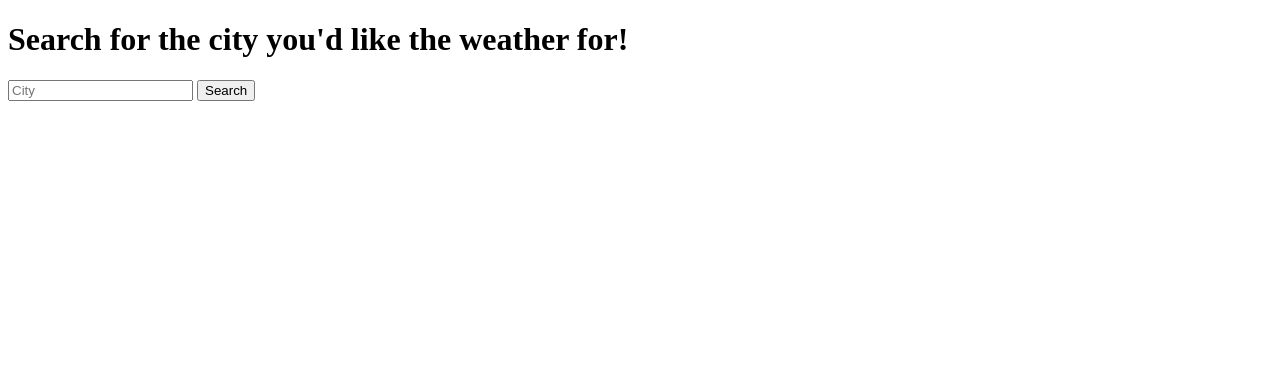
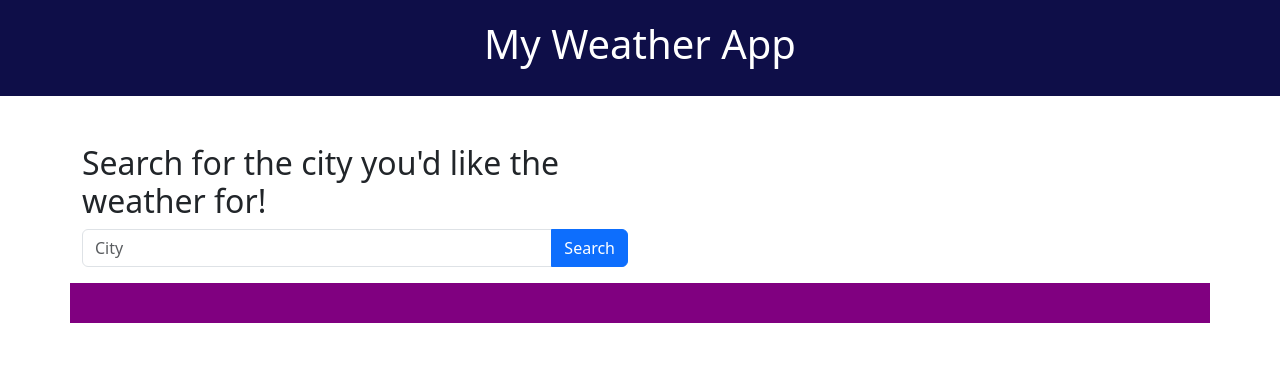
Before and after one commit to Angelina12P/WeatherWeatherWhatYouLike, a plain HTML site: page index.html in a window 1280 px wide. Drawn offline with nearby package versions, Linux system fonts and the light colour scheme; no server answers.

Commit message:
added bootstrap and css to see it

```diff
--- a/index.html
+++ b/index.html
@@ -5,26 +5,52 @@
     <meta http-equiv="X-UA-Compatible" content="IE=edge">
     <meta name="viewport" content="width=device-width, initial-scale=1.0">
     <title>Weather Weather What You Like</title>
-    <link rel="stylesheet" href="./style.css">
+    <!-- Bootstrap CSS -->
+    <link rel="stylesheet" href="https://cdnjs.cloudflare.com/ajax/libs/twitter-bootstrap/5.4.3/css/bootstrap.min.css" integrity="sha512-8PzSj+cl95+u0nIvpV7M2K/tvKv7U9Z6UgWT6U29fYcBa0Hg/xIy4xBp7q4J4CexDBqf2XTZz+VZSjDZzTXGKQ==" crossorigin="anonymous" referrerpolicy="no-referrer" />
+     <link rel="stylesheet" href="./style.css">
 </head>
 <body>
 
 
-<header></header>
+    <header>
+        <h1 class="text-center">My Weather App</h1>
+      </header>
 
-<div class="searchBit">
-    <h1>Search for the city you'd like the weather for!</h1>
-    <input type="text" placeholder="City" id="searchCity"/>
-    <button id="searchButton">Search</button>
-</div>
+      <div class="container mt-5">
+        <div class="row">
+          <div class="col-md-6">
+            <div id="searchBit bg-light p-3">
+              <h2>Search for the city you'd like the weather for!</h2>
+              <form>
+                <div class="input-group mb-3">
+                  <input type="text" class="form-control" placeholder="City" id="searchCity"/>
+                  <button class="btn btn-primary" id="searchButton" type="button">Search</button>
+                </div>
+              </form>
+            </div>
+          </div>
 
-<div id="answersBit">
+            <div id="answersBit">
 
-</div>
+              <!-- weatherData  -->
 
-<div class="futureBit">
+            </div>
 
-</div>
+
+      <div class="container mt-5">
+        <div class="row">
+          <div class="col-md-12">
+            <div id="futureBit bg-light p-3">
+
+                    <!-- 5 days  -->
+
+
+
+            </div>
+          </div>
+        </div>
+      </div>
+
 
 
 
--- a/script.js
+++ b/script.js
@@ -1,4 +1,4 @@
-// let APIKey = "5f06fd7d9130dd36b781c557ed9464e4";
+let APIKey = "5f06fd7d9130dd36b781c557ed9464e4";
 // let searchCity = document.getElementById("searchCity");
 let searchCity = "london";
 let searchButton = document.getElementById("searchButton");
--- a/style.css
+++ b/style.css
@@ -0,0 +1,26 @@
+header {
+    background-color: rgb(14, 14, 72);
+    color: #fff;
+    padding: 20px;
+    text-align: center;
+  }
+
+
+#searchBit {
+    background-color: rgb(176, 232, 176);
+    padding: 20px;
+    text-align: center;
+  }
+
+
+#answersBit {
+    background-color: purple;
+    padding: 20px;
+    text-align: center;
+}
+
+#futureBit {
+    background-color: pink;
+    padding: 20px;
+    text-align: center;
+}
```
